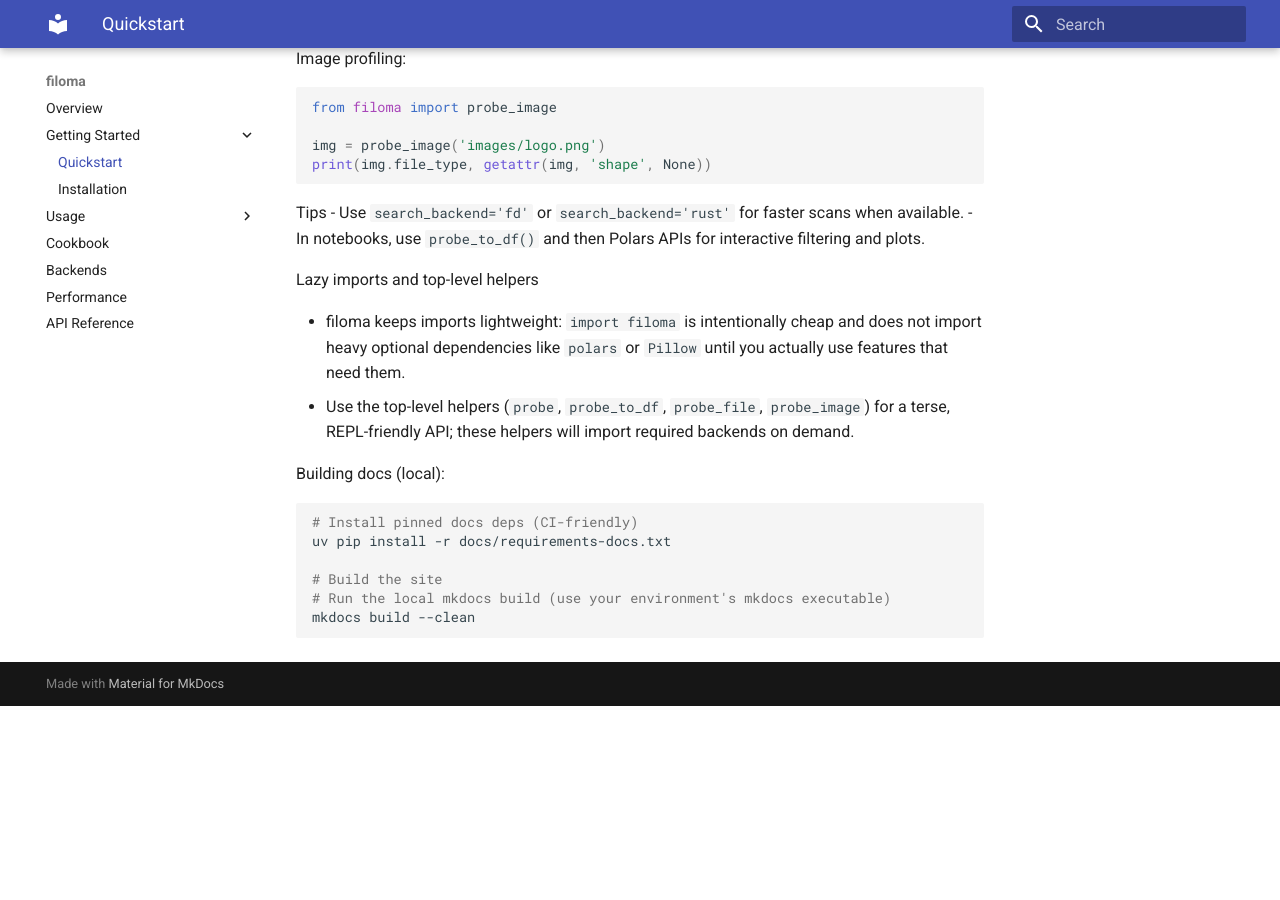
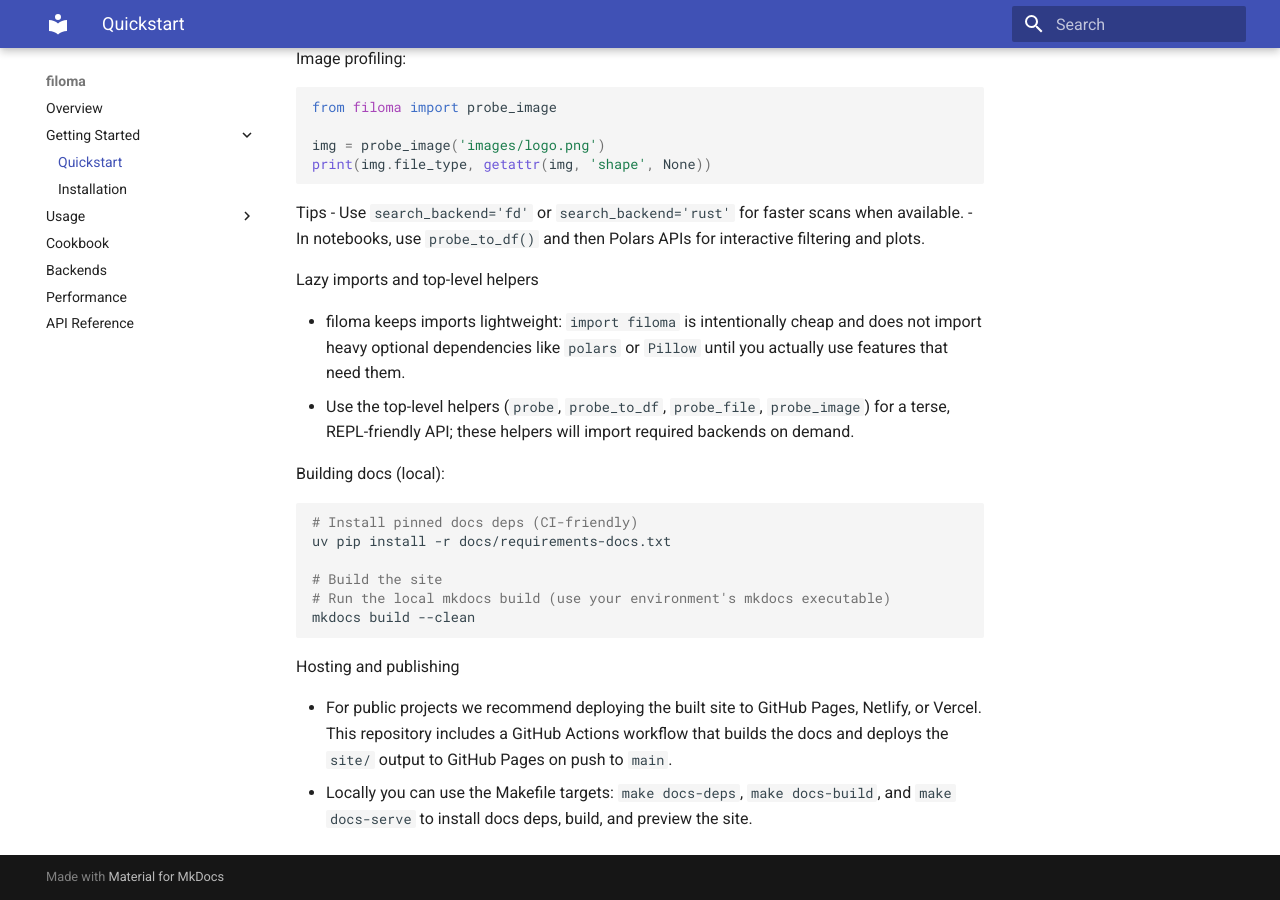
Before and after one commit to kalfasyan/filoma, an MkDocs documentation site: the page built from docs/quickstart.md, in a window 1280 px wide and 900 px high, scrolled down 735 px. Built offline with MkDocs 1.6.1 and Material for MkDocs 9.7.7, drawn with Linux system fonts in a browser that asks for light colours; before the commit the page ends 1441 px from its top, so only the background shows below that.

Commit message:
feat: Add GitHub Actions workflow for deploying documentation to GitHub Pages

````diff
--- a/docs/quickstart.md
+++ b/docs/quickstart.md
@@ -62,3 +62,8 @@ uv pip install -r docs/requirements-docs.txt
 # Run the local mkdocs build (use your environment's mkdocs executable)
 mkdocs build --clean
 ```
+
+Hosting and publishing
+
+- For public projects we recommend deploying the built site to GitHub Pages, Netlify, or Vercel. This repository includes a GitHub Actions workflow that builds the docs and deploys the `site/` output to GitHub Pages on push to `main`.
+- Locally you can use the Makefile targets: `make docs-deps`, `make docs-build`, and `make docs-serve` to install docs deps, build, and preview the site.
````
Also changed, not shown: 1 other file.
